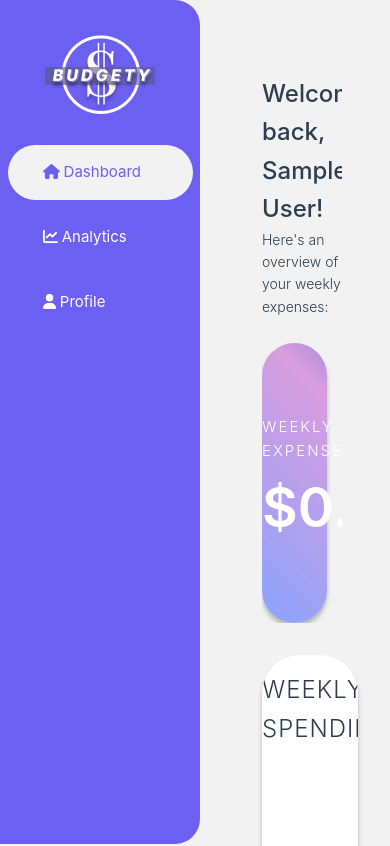
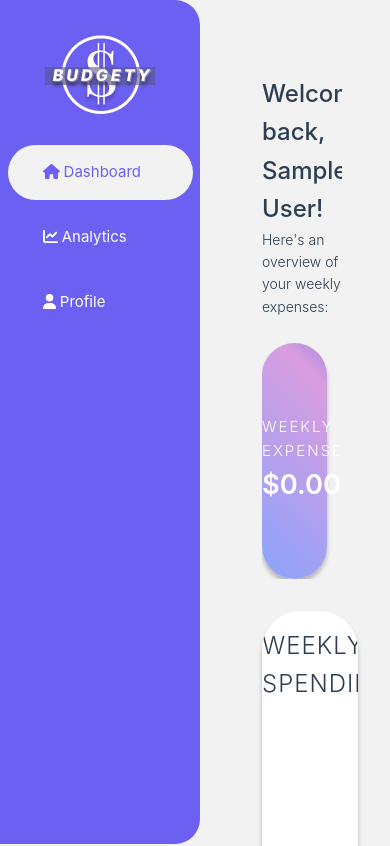
Before and after one commit to BT3103AppDev1/l1-final-project-group-21, a Vue app in the folder project-budgety/: page /dashboard in a window 390 px wide. Shown: the top 846 px of the page. Built offline with nearby package versions, Linux system fonts and the light colour scheme; no server answers; the database is empty; sample sign-in values are in the browser's storage.

Commit message:
Add scroll bar to breakdown, resize font to prevent overflowing of weekly expenses

```diff
--- a/project-budgety/src/assets/main.css
+++ b/project-budgety/src/assets/main.css
@@ -1,19 +1,10 @@
 @import './base.css';
 
-#app {
-    /* margin: 0 auto; */
-
-  /* max-width: 1280px;
-  margin: 0 auto;
-  padding: 2rem;
-
-  font-weight: normal; */
-}
-
- /* $desktop: 1200px; // xl
-  $laptop: 1024px; // lg
-  $tablet: 768px; // md
-  $phone: 480px; // sm */
+ /*
+$desktop: 1200px; // xl
+$laptop: 1024px; // lg
+$tablet: 768px; // md
+$phone: 480px; // sm */
 
 body {
     margin-left: 230px;
@@ -26,30 +17,25 @@ main {
 
 
 @media screen and (min-width: 768px) {
-  body {
-    /* background-color: pink; */
-  }
+  /* body {
+    background-color: pink;
+  } */
 }
 
 
 @media (min-width: 1024px) {
-  body {
-    /* display: flex;
-    place-items: center; */
-    /* margin-left: 130px; */
-    /* background-color: brown; */
+  /* body {
+    background-color: brown;
+  } */
+  .expense-value-dashboard {
+    font-size: 4vw;
   }
 
-  /* #app {
-    display: grid;
-    grid-template-columns: 1fr 1fr;
-    padding: 0 2rem;
-  } */
 }
 @media (min-width: 1450px) {
-  body {
-    /* background-color: green; */
-  }
+  /* body {
+    background-color: green;
+  } */
   .spending-container{
     /* add a bit more space to the sides when screen size is big */
     margin: 0rem 3rem;
@@ -70,12 +56,15 @@ main {
   .doughnutchart {
     margin-bottom: 1rem;
   }
+  .expense-value-dashboard {
+    font-size: 7vw;
+  }
 }
 @media screen and (max-width: 767px) {
   /* apply styling if screen width >= 480px*/
-  body {
-    /* background-color: blue; */
-  }
+  /* body {
+    background-color: blue;
+  } */
   .section {
     display: flex;
     flex-direction: column;
@@ -85,21 +74,24 @@ main {
     flex-direction: column;
     align-items: center; /* centralise doughnut */
   }
+  .expense-value-dashboard {
+    font-size: 8vw;
+  }
 
 }
 
 @media screen and (max-width: 700px) {
   /* apply styling if screen width >= 480px*/
-  body {
-    /* background-color: yellow; */
-  }
+  /* body {
+    background-color: yellow;
+  } */
   .expense-boxes {
     flex-wrap: wrap;
   }
   .expense-box {
     flex: 1;
   }
-  /* .mymodal {
-    margin-left: -200px;
-  } */
+  .expense-value-dashboard {
+    font-size: 7vw;
+  }
 }
--- a/project-budgety/src/views/AnalyticsPage.vue
+++ b/project-budgety/src/views/AnalyticsPage.vue
@@ -230,7 +230,8 @@ export default {
 	border-radius: 0.625rem;
 	flex: 1;
 	overflow: auto;
-	max-height: 100%;
+	/* max-height: 100%; */
+	max-height: 470px;
 	max-width: 400px;
 }
 .font-18 {
--- a/project-budgety/src/views/DashboardPage.vue
+++ b/project-budgety/src/views/DashboardPage.vue
@@ -263,7 +263,7 @@ export default {
 }
 .expense-value-dashboard {
 	font-weight: 600;
-	font-size: 55px;
+	/* font-size: 55px; */
 }
 
 .weekly {
```
